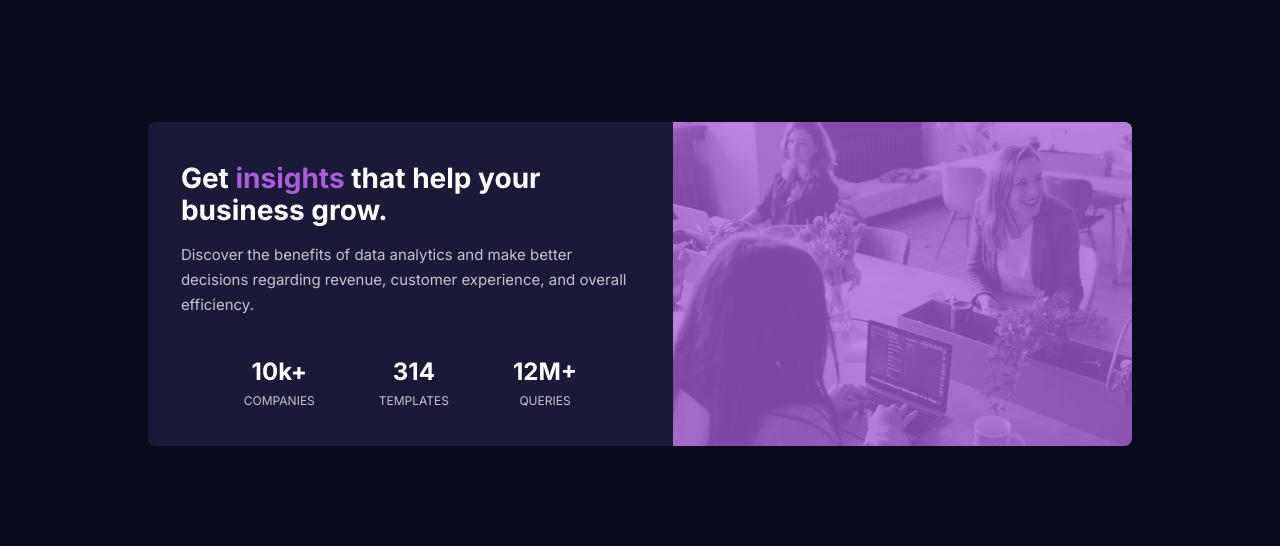
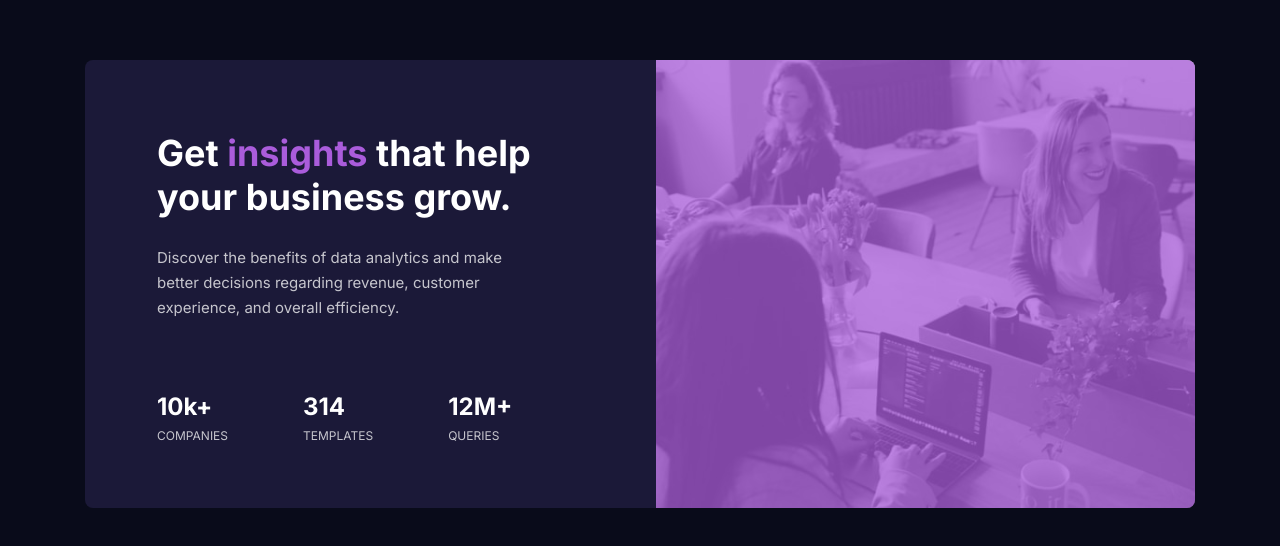
Before and after one commit to nabzay/stats-preview-component, a plain HTML site: page index.html in a window 1280 px wide. Shown: the part 116-662 px from the top of the page. Drawn offline with Linux system fonts and the light colour scheme.

Commit message:
Desktop version complete. Fully responsive

```diff
--- a/index.html
+++ b/index.html
@@ -21,9 +21,9 @@
     </section>
 
     <section class="card__content">
-      <div class="container">
       <h1 class="card__heading"> Get <span class="text-pop">insights</span> that help your business grow. </h1>
 
+      <div class="content__body">
       <p class="card__body"> Discover the benefits of data analytics and make better decisions regarding revenue, customer
         experience, and overall efficiency. </p>
 
@@ -49,6 +49,7 @@
 
       </div>
 
+
     </section>
 
   </main>
--- a/styles.css
+++ b/styles.css
@@ -143,14 +143,14 @@ body {
 /* Desktop Styles */
 @media screen and (min-width: 64em) {
   .card {
-    display: flex;
-    flex-direction: row-reverse;
-    max-width: 1110px;
+    display: grid;
+    grid-template-columns: 1.06fr 1fr;
+    max-width: 74em;
   }
 
-  .card .card__image {
-    flex: 1;
+  .card > .card__image {
     height: auto;
+    order: 2;
   }
 
   .card .card__image::before {
@@ -158,20 +158,25 @@ body {
   }
 
   .card .card__content {
-    flex: 1;
+    order: 1;
     text-align: left;
-    display: flex;
-    align-items: center;
-    justify-content: center;
+    padding: 72px 72px 59px 72px;
+  }
+
+  .card .card__content .card__body {
+    margin-bottom: 4.8em;
+    max-width: 25em;
+  }
+
+  .card .card__heading {
+    font-size: var(--fs-heading__800);
+    line-height: 1.22em;
+    margin-bottom: 0.694em;
   }
 
   .card__content .card__stats {
     flex-direction: row;
-    text-align: center;
-    gap: 4.267em;
-  }
-
-  .card__content .card__body {
-    /* max-width: 30em; */
+    gap: 5em;
+    justify-content: flex-start;
   }
 }
```
